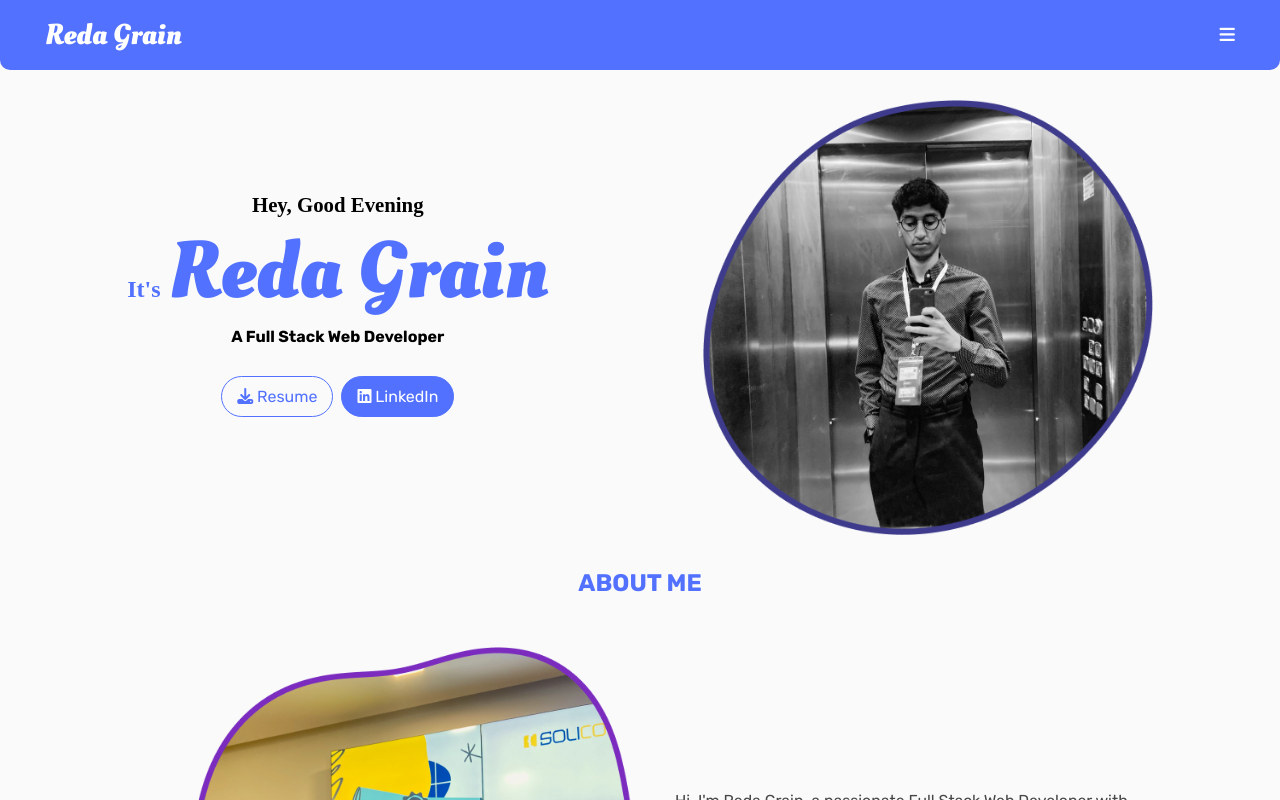
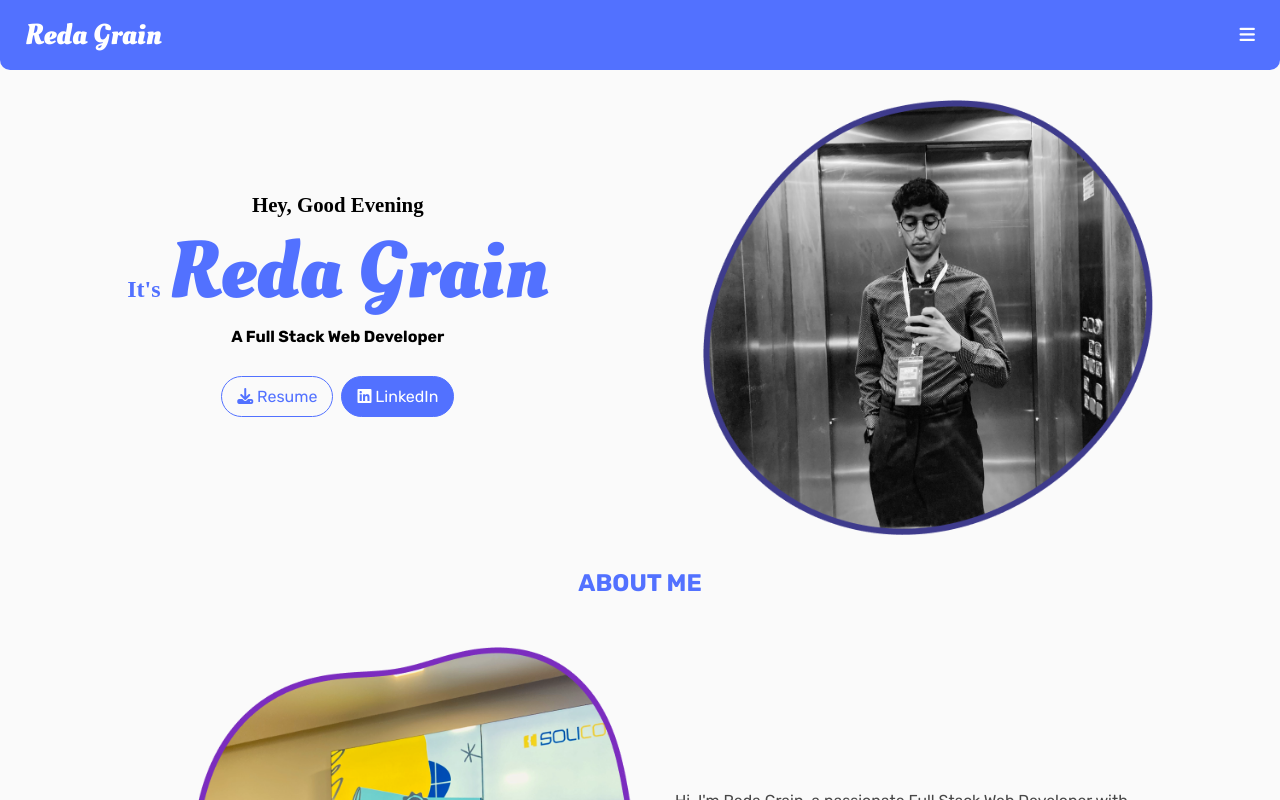
Before and after one commit to redagrain/portfolio, a React (Create React App) app: page / in a window 1280 px wide. Shown: the top 800 px of the page. Built offline with nearby package versions, Linux system fonts and the light colour scheme; the HTML template or start-up script is replaced by a standard one; a web font is replaced by a local one.

Commit message:
update portfolio

```diff
--- a/src/Components/Navbar/Navbar.css
+++ b/src/Components/Navbar/Navbar.css
@@ -1,6 +1,6 @@
 .Navbar{
     width: 100%;
-    padding: 15px 45px;
+    padding: 15px 25px;
     box-sizing: border-box;
     display: flex;
     align-items: center;
```
Also changed, not shown: 6 other files (tests, documents, lock files or other folders).
